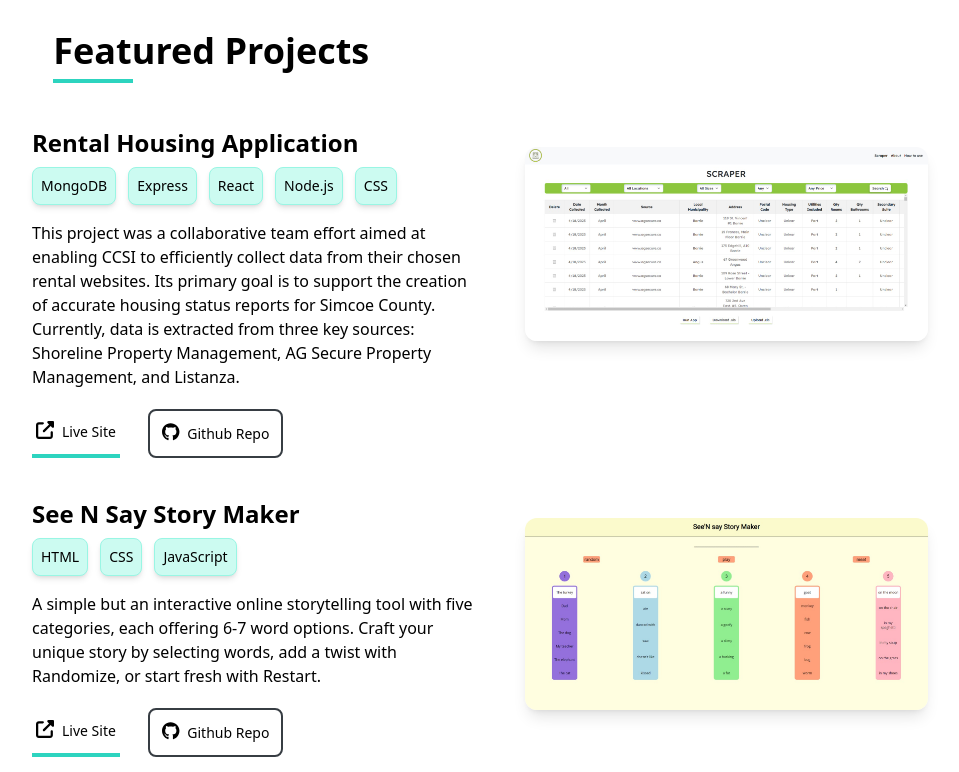
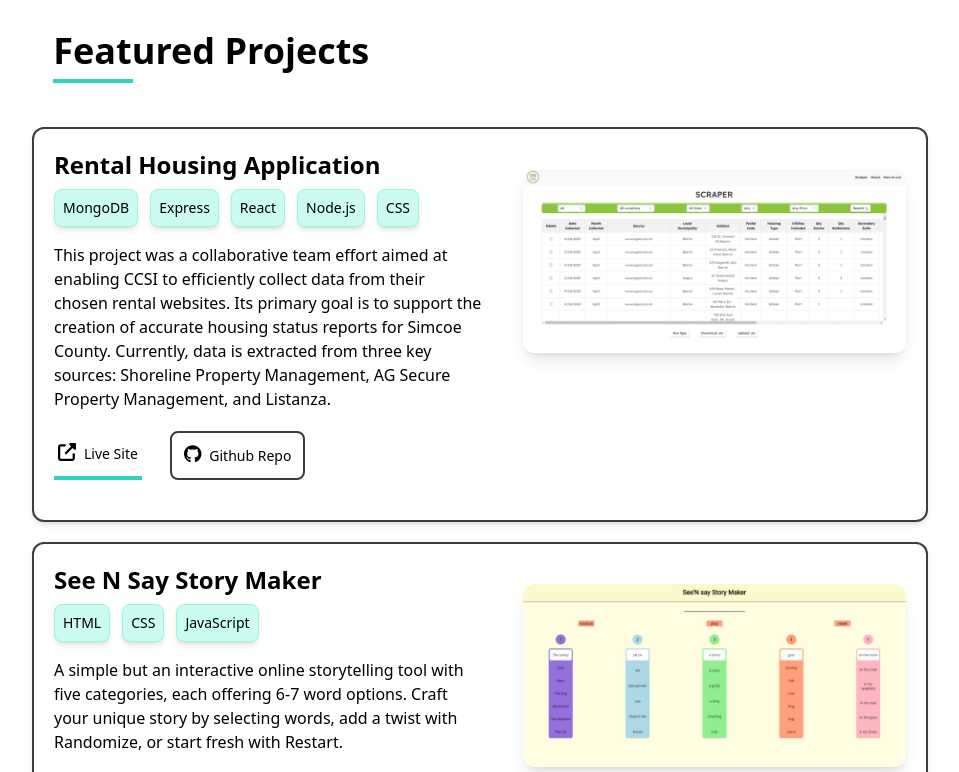
Before and after one commit to JoseDLR24/portfolio-react, a React (Vite) app: page / in a window 1280 px wide. Shown: the part 1920-2692 px from the top of the page, without its empty margins (160-1119 px from the left). Built offline with nearby package versions, Linux system fonts and the light colour scheme.

Commit message:
projects animtion created, needs more styling

```diff
--- a/src/components/ui/ftProjects/index.jsx
+++ b/src/components/ui/ftProjects/index.jsx
@@ -7,7 +7,7 @@ import { faGithub } from '@fortawesome/free-brands-svg-icons';
 
 export default function FeaturedProject({ title, description, imgSrc, technologies, liveSiteLink, gitRepoLink  }) {
     return (
-        <div className="md:w-full flex flex-col lg:flex-row-reverse">
+        <div className="md:w-full flex flex-col lg:flex-row-reverse transition hover:-translate-y-3 hover:translate-x-3 hover:shadow-xl duration-300 border-2 border-blueblack rounded-xl p-5 shadow-md">
             {/* img container */}
             <div className="rounded-xl my-5 lg:w-9/12">
                 <img src={imgSrc} alt={title} className="rounded-xl shadow-lg" />
--- a/src/components/ui/header/header.jsx
+++ b/src/components/ui/header/header.jsx
@@ -1,9 +1,13 @@
 import React, { useState, useEffect } from 'react';
 
 export default function Header() {
+    // HEADER ANIMATION TO APPEAR/DISSAPEAR
+
+    // initialize variables to store state
     const [isScrollingUp, setIsScrollingUp] = useState(true);
     const [prevScrollPos, setPrevScrollPos] = useState(0);
 
+    // compares current scroll position with previous scroll position
     useEffect(() => {
         const handleScroll = () => {
             const currentScrollPos = window.scrollY;
```
